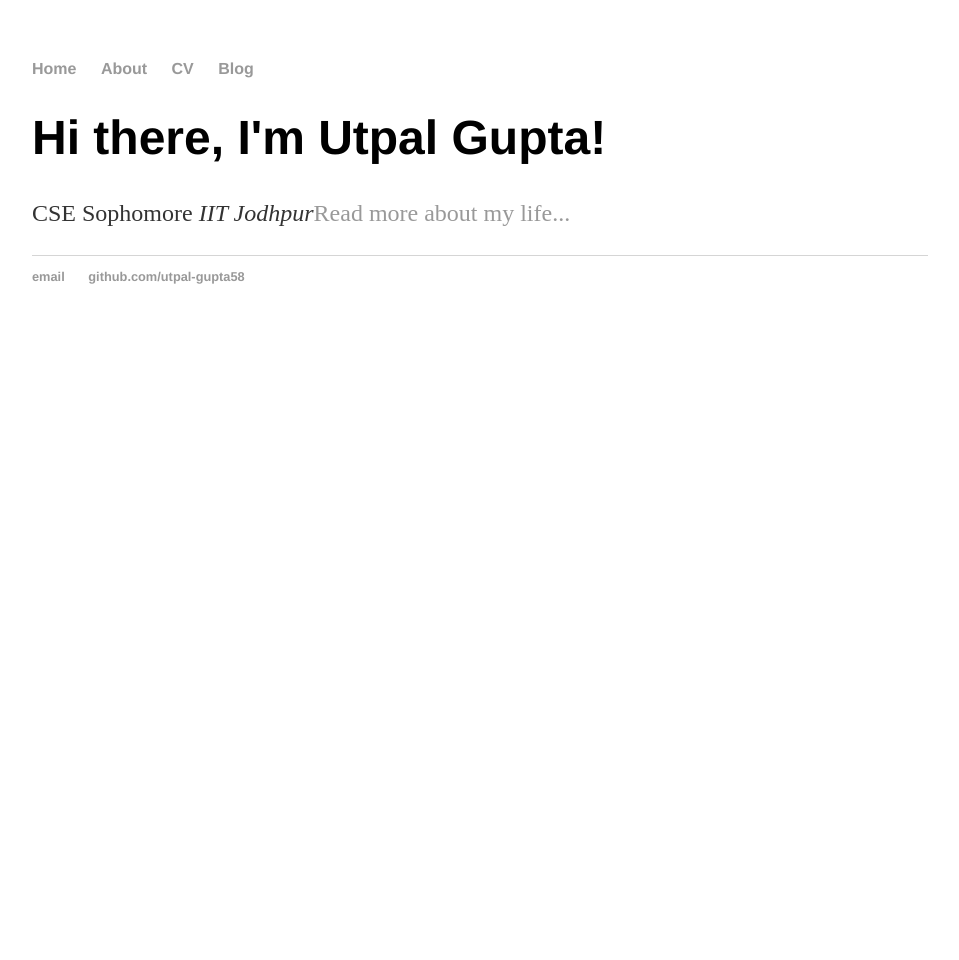
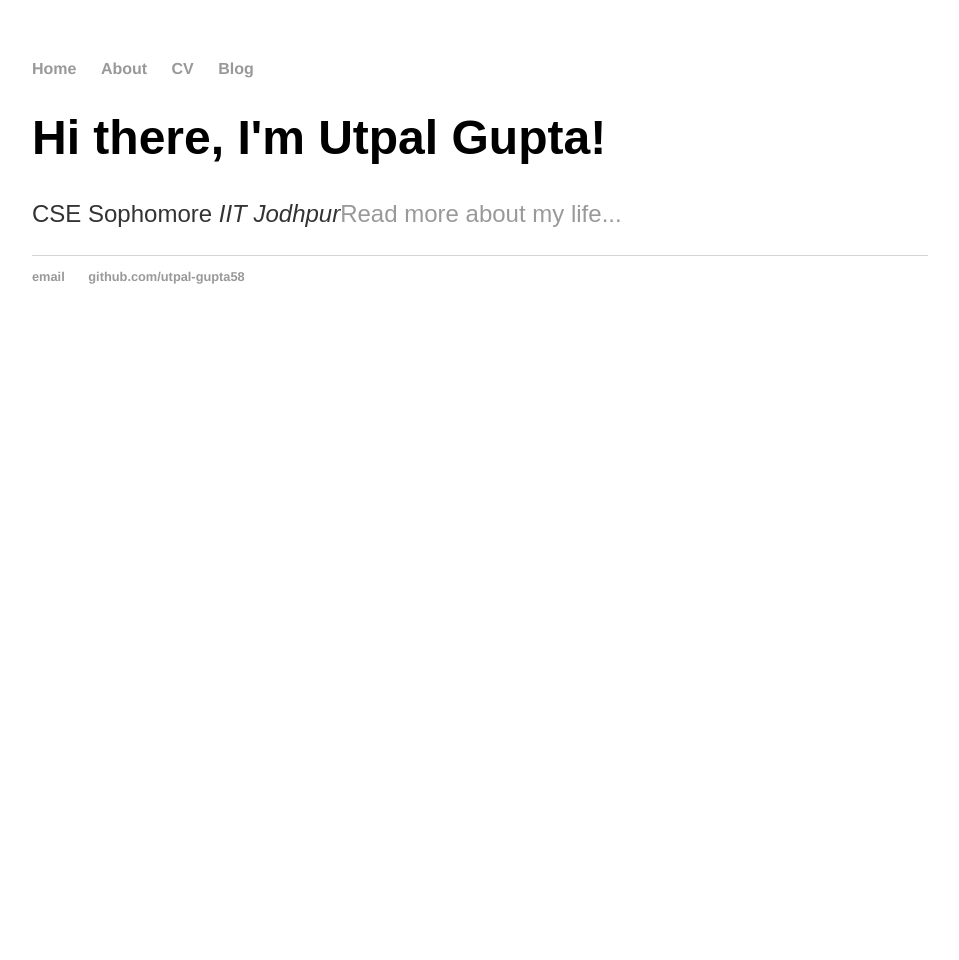
Before and after one commit to utpalgupta/utpal-gupta58.github.io, a Jekyll site: the page built from index.html, in a window 1280 px wide. Shown: the whole page, without its empty margins (160-1119 px from the left). Built offline with Jekyll 4.4.1, drawn with Linux system fonts in a browser that asks for light colours; before the commit the page ends 900 px from its top, so only the background shows below that.

Commit message:
Update default.html

```diff
--- a/_layouts/default.html
+++ b/_layouts/default.html
@@ -5,6 +5,16 @@
 		<!-- link to main stylesheet -->
 		<link rel="stylesheet" type="text/css" href="/css/main.css">
 	</head>
+	<style>
+         body,h1 {font-family: "Raleway", sans-serif}
+         body, html {height: 100%}
+         .bgimg {
+               background-image: url('bg.jpeg');
+               min-height: 100%;
+               background-position: center;
+               background-size: cover;
+          }
+        </style>
 	<body>
 		<nav>
     		<ul>
```
